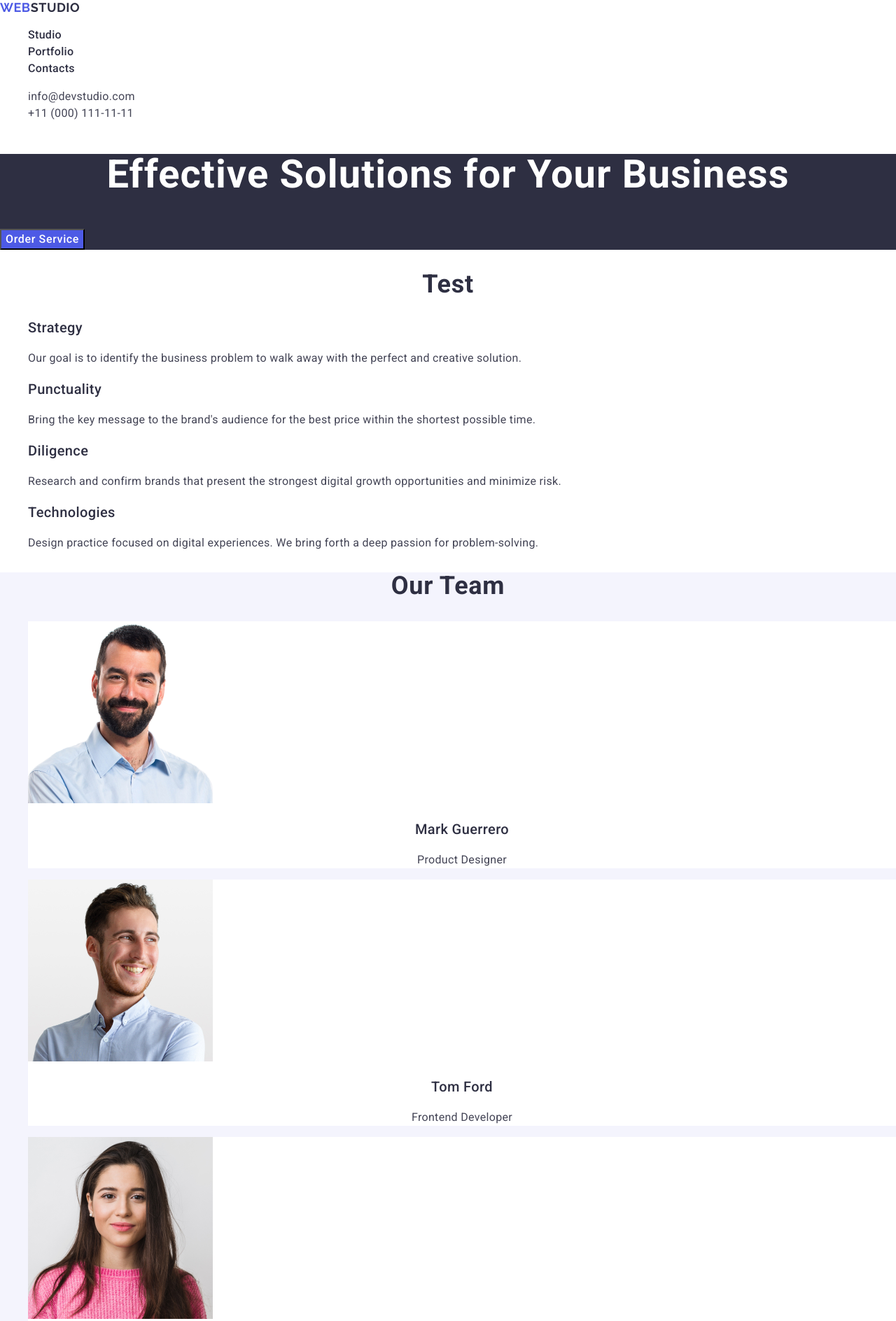
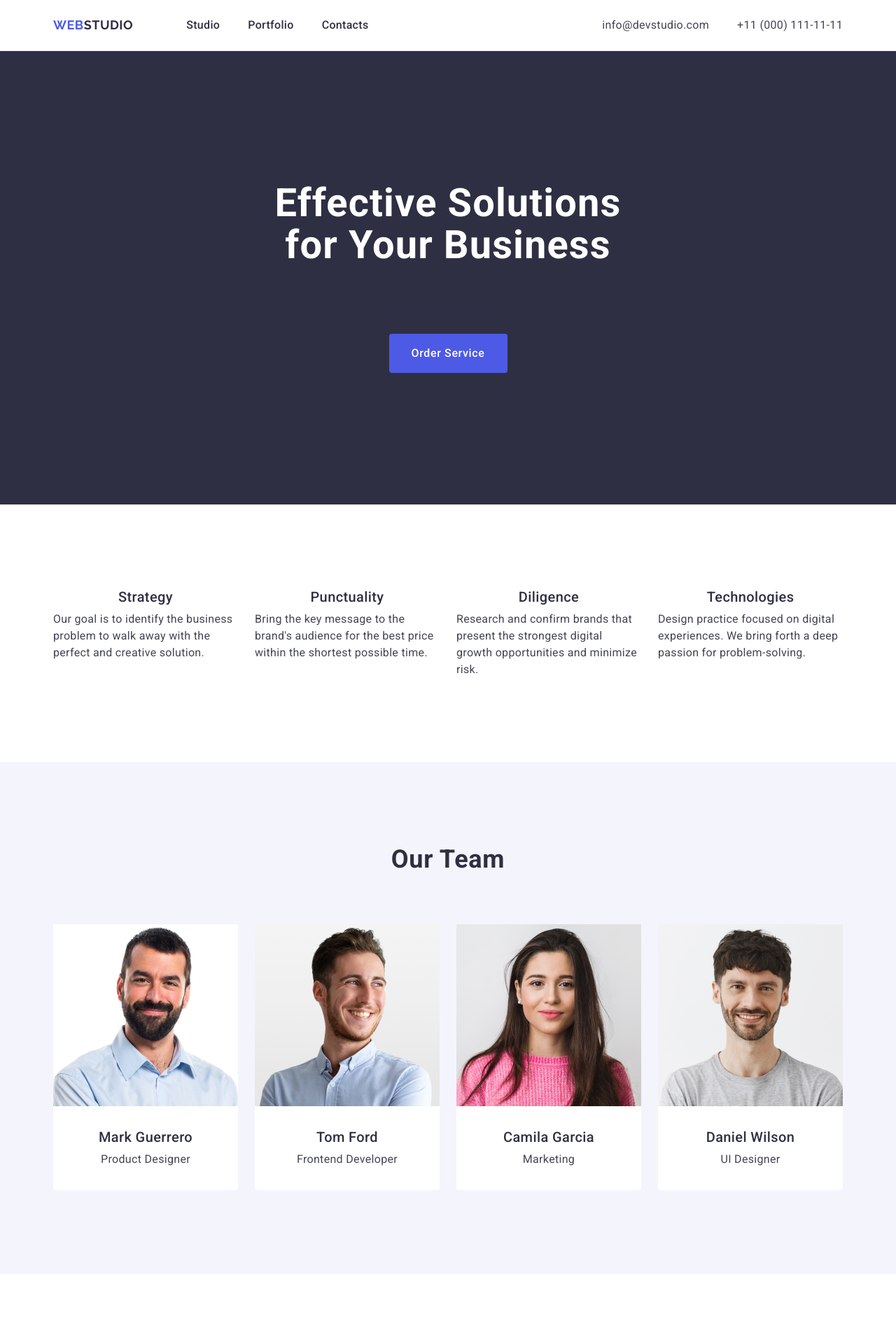
Before and after one commit to DmutroDub/goit-markup-hw-3, a plain HTML site: page index.html in a window 1280 px wide. Shown: the top 1888 px of the page at 70% size. Drawn offline with nearby package versions, Linux system fonts and the light colour scheme.

Commit message:
new file

```diff
--- a/css/styles.css
+++ b/css/styles.css
@@ -1,15 +1,25 @@
-/* Загальні стилі */
+/* general styles */
 
 
 body {
+  color: #434455;
+    background-color: #ffffff;
     font-family: "Roboto", sans-serif;
-  background-color: #fff;
-  color: #434455;
+    font-size: 16px;
+    font-style: normal;
+    line-height: 1.5;
+    letter-spacing: 2%;
+}
+
+p,h1,h2,h3,h4,h5,h6 {
+margin: 0;
 }
 
 ul,
 ol {
   list-style: none;
+  margin: 0;
+  padding-left: 0;
 }
 
 a {
@@ -18,6 +28,7 @@ a {
 
 button {
   cursor: pointer;
+  min-width: 169px;
 }
 
 button:hover,
@@ -25,15 +36,41 @@ button:focus {
   background-color: #3b47c4;
 }
 
+img {
+  display: block;
+    max-width: 100%;
+      height: auto;
+}
+
+.container {
+  width: 1158px;
+  padding: 0 15px;
+  margin: 0 auto;
+}
+
+
 /* #region header */
+
 
 .header {
   background-color: #fff;
+  padding-top: ;
+  padding-bottom: ;
+  border-bottom: 1px solid #e7e9fc;
 }
 
-.header-nav {}
+.header-container {
+  display: flex;
+  align-items: center;
+}
+
+.header-nav {
+  display: flex;
+  align-items: center;
+}
 
 .nav-logo-header {
+
   font-family: "Raleway", sans-serif;
   font-weight: 700;
   font-size: 18px;
@@ -41,6 +78,7 @@ button:focus {
   letter-spacing: 0.03em;
   text-transform: uppercase;
   color: #4d5ae5;
+  margin-right: 76px;
 }
 
 .logo-style-header {
@@ -53,7 +91,10 @@ button:focus {
   color: #2e2f42;
 }
 
-.header-nav-list {}
+.header-nav-list {
+  display: flex;
+  gap: 40px;
+}
 
 .header-nav-item {}
 
@@ -64,6 +105,9 @@ button:focus {
   line-height: 1.5;
   letter-spacing: 0.02em;
   color: #2e2f42;
+  padding: 24px 0;
+  display: inline-block;
+  padding: 24px 0;
 }
 
 .item-nav-link:hover,
@@ -73,9 +117,14 @@ button:focus {
 
 .header-contacts {
   font-style: normal;
+  margin-left: auto;
+
 }
 
-.header-contacts-list {}
+.header-contacts-list {
+  display: flex;
+  gap: 40px;
+}
 
 .header-contacts-item {}
 
@@ -96,26 +145,45 @@ button:focus {
 /* #endregion header */
 
 /* #region hero */
+
 .hero {
+  padding: 188px 0;
   background-color: #2e2f42;
 }
 
+.hero .container {
+  display: flex;
+  flex-direction: column;
+  align-items: center;
+  gap: 48px;
+}
+
 .hero-title {
+    max-width: 496px;
+    margin-bottom: 48px;
+    margin-left: auto;
+    margin-right: auto;
+    color: #ffffff;
+    text-align: center;
+    font-size: 56px;
     font-weight: 700;
-  font-size: 56px;
     line-height: 1.07;
     letter-spacing: 0.02em;
-  text-align: center;
-  color: #fff;
   }
 
 .hero-btn {
+  display: block;
+    min-width: 169px;
+    height: 56px;
+    margin: 0 auto;
+    border: none;
+    border-radius: 4px;
+    background-color: #4d5ae5;
+    cursor: pointer;
+    color: #ffffff;
     font-weight: 500;
-  font-size: 16px;
     line-height: 1.5;
     letter-spacing: 0.04em;
-  color: #fff;
-  background-color: #4d5ae5;
 }
 
 .hero-btn:hover,
@@ -127,23 +195,38 @@ button:focus {
 
 
 /* #region test */
-.test {}
+.test {
+  padding: 120px 0;
+}
 
 .test-title {
+  margin-bottom: 72px;
+    color: #2e2f42;
+    text-align: center;
+    font-size: 36px;
     font-weight: 700;
-  font-size: 36px;
     line-height: 1.11;
     letter-spacing: 0.02em;
-  text-align: center;
-  color: #2e2f42;
+    text-transform: capitalize;
+}
+
+.test-list{
+display: flex;
+  gap: 24px;
+}
+
+.test-item{
+  flex-basis: calc((100% - 72px) / 4);
 }
 
 .test-subtitle {
+margin-bottom: 8px;
+  color: #2e2f42;
+  text-align: center;
+  font-size: 20px;
   font-weight: 500;
-  font-size: 20px;
   line-height: 1.2;
   letter-spacing: 0.02em;
-  color: #2e2f42;
 }
 
 .test-item-text {
@@ -154,10 +237,24 @@ button:focus {
   color: #434455;
 }
 
+.visually-hidden {
+  position: absolute;
+  width: 1px;
+  height: 1px;
+  margin: -1px;
+  border: 0;
+  padding: 0;
+  white-space: nowrap;
+  clip-path: inset(100%);
+  clip: rect(0 0 0 0);
+  overflow: hidden;
+}
+
 /* #eanregion test */
 
 /* region team */
 .team {
+  padding: 120px 0;
   background-color: #f4f4fd;
 }
 
@@ -169,15 +266,27 @@ button:focus {
   text-align: center;
   color: #2e2f42;
   text-transform: capitalize;
+  margin: 0 auto;
+  margin-bottom: 72px;
 }
 
-.team-list {}
+.team-list {
+  display: flex;
+    gap: 24px;
+}
 
 .team-item {
-  background-color: #fff;
+  width: calc((100% - 72px) / 4);
+    border-radius: 0px 0px 4px 4px;
+    background-color: #ffffff;
+}
+
+.team-card-content {
+  padding: 32px 0;
 }
 
 .team-subtitle {
+  margin-bottom: 8px;
   font-weight: 500;
   font-size: 20px;
   line-height: 1.2;
@@ -198,7 +307,9 @@ button:focus {
 /* endregion team */
 
 /* #region portfolio */
-.portfolio {}
+.portfolio {
+  padding: 120px 0;
+}
 
 
 .portfolio-title {
@@ -211,9 +322,16 @@ button:focus {
   text-transform: capitalize;
 }
 
-.portfolio-list {}
+.portfolio-list {
+  display: flex;
+    flex-wrap: wrap;
+    column-gap: 24px;
+    row-gap: 48px
+}
 
-.portfolio-item {}
+.portfolio-item {
+    width: calc((100% - 48px) / 3);
+}
 
 .portfolio-subtitle {
   font-weight: 500;
@@ -231,14 +349,23 @@ button:focus {
   color: #434455;
 }
 
+.portfolio-card-content {
+  padding: 32px 16px;
+  border: 1px solid #e7e9fc;
+  border-top: none;
+}
+
 /* #endregion portfolio */
 
 /* #region footer */
 .footer {
+  padding: 100px 0;
   background-color: #2e2f42;
 }
 
 .logo-footer {
+  display: inline-block;
+  margin-bottom: 16px;
   font-family: "Raleway", sans-serif;
   font-weight: 700;
     font-size: 18px;
@@ -264,4 +391,7 @@ button:focus {
   line-height: 1.5;
   letter-spacing: 0.02em;
   color: #f4f4fd;
+  max-width: 264px;
+    line-height: 1.5;
+    letter-spacing: 0.02em;
 }
--- a/index.html
+++ b/index.html
@@ -18,6 +18,7 @@
 
 <body>
   <header class="header">
+    <div class="container header-container">
       <nav class="header-nav">
         <a class="nav-logo-header" href="./index.html">Web<span class="logo-style-header">Studio</span></a>
         <ul class="header-nav-list">
@@ -35,20 +36,23 @@
           </li>
         </ul>
       </address>
+    </div>
   </header>
-  <main>
 
   <!--buton Order Servic-->
-
+  <main>
     <section class="hero">
+      <div class="container">
         <h1 class="hero-title">Effective Solutions for Your Business</h1>
         <button class="hero-btn" type="button">Order Service</button>
+      </div>
     </section>
 
     <!--Опис-->
 
     <section class="test">
-      <h2 class="test-title">Test</h2>
+      <div class="container">
+        <h2 class="visually-hidden">Test</h2>
         <ul class="test-list">
           <li class="test-item">
             <h3 class="test-subtitle">Strategy</h3>
@@ -57,21 +61,21 @@
               problem to walk away with the perfect and creative solution.
             </p>
           </li>
-        <li>
+          <li class="test-item">
             <h3 class="test-subtitle">Punctuality</h3>
             <p class="test-item-text">
               Bring the key message to the brand's audience for the best price within the shortest possible
               time.
             </p>
           </li>
-        <li>
+          <li class="test-item">
             <h3 class="test-subtitle">Diligence</h3>
             <p class="test-item-text">
               Research and confirm brands that present the strongest digital growth opportunities and minimize
               risk.
             </p>
           </li>
-        <li>
+          <li class="test-item">
             <h3 class="test-subtitle">Technologies</h3>
             <p class="test-item-text">
               Design practice focused on digital experiences. We bring forth a deep passion for
@@ -79,79 +83,106 @@
             </p>
           </li>
         </ul>
+      </div>
     </section>
 
     <!--Team-->
 
     <section class="team">
+      <div class="container">
         <h2 class="team-title">Our Team</h2>
         <ul class="team-list">
           <li class="team-item">
             <img src="./images/img-1.jpg" width="264" height="260" alt="photo-Mark Guerrero" />
+            <div class="team-card-content">
               <h3 class="team-subtitle">Mark Guerrero</h3>
               <p class="team-item-text">Product Designer</p>
+            </div>
           </li>
           <li class="team-item">
             <img src="./images/img-2.jpg" width="264" height="260" alt="photo-Tom Ford" />
+            <div class="team-card-content">
               <h3 class="team-subtitle">Tom Ford</h3>
               <p class="team-item-text">Frontend Developer</p>
+            </div>
           </li>
           <li class="team-item">
             <img src="./images/img-3.jpg" width="264" height="260" alt="photo-Camila Garcia" />
+            <div class="team-card-content">
               <h3 class="team-subtitle">Camila Garcia</h3>
               <p class="team-item-text">Marketing</p>
+            </div>
           </li>
           <li class="team-item">
             <img src="./images/img-4.jpg" width="264" height="260" alt="photo-Daniel Wilson" />
+            <div class="team-card-content">
               <h3 class="team-subtitle">Daniel Wilson</h3>
               <p class="team-item-text">UI Designer</p>
+            </div>
           </li>
         </ul>
+      </div>
     </section>
 
     <!--портфоліо-->
 
     <section class="portfolio" id="portfolio">
+      <div class="container">
         <h2 class="portfolio-title">Our Portfolio</h2>
         <ul class="portfolio-list">
           <li class="portfolio-item">
             <img src="./images/img-bankapp.jpg" width="360" height="420" alt="photo-Bank App" />
+            <div class="portfolio-card-content">
               <h3 class="portfolio-subtitle">Banking App</h3>
               <p class="portfolio-item-text">App</p>
+            </div>
           </li>
-        <li>
+          <li class="portfolio-item">
             <img src="./images/img-payment.jpg" width="360" height="300" alt="photo-Cashless Payment" />
+            <div class="portfolio-card-content">
               <h3 class="portfolio-subtitle">Cashless Payment</h3>
               <p class="portfolio-item-text">Marketing</p>
+            </div>
           </li>
-        <li>
+          <li class="portfolio-item">
             <img src="./images/img-meditationapp.jpg" width="360" height="300" alt="photo-Meditation App" />
+            <div class="portfolio-card-content">
               <h3 class="portfolio-subtitle">Meditation App</h3>
               <p class="portfolio-item-text">App</p>
+            </div>
           </li>
-        <li>
+          <li class="portfolio-item">
             <img src="./images/img-taxi.jpg" width="360" height="300" alt="photo-Taxi Service" />
+            <div class="portfolio-card-content">
               <h3 class="portfolio-subtitle">Taxi Service</h3>
               <p class="portfolio-item-text">Marketing</p>
+            </div>
           </li>
-        <li>
+          <li class="portfolio-item">
             <img src="./images/img-screen.jpg" width="360" height="300" alt="photo-Screen Illustrations" />
+            <div class="portfolio-card-content">
               <h3 class="portfolio-subtitle">Screen Illustrations</h3>
               <p class="portfolio-item-text">Design</p>
+            </div>
           </li>
-        <li>
+          <li class="portfolio-item">
             <img src="./images/img-online.jpg" width="360" height="300" alt="photo-Online Courses" />
+            <div class="portfolio-card-content">
               <h3 class="portfolio-subtitle">Online Courses</h3>
               <p class="portfolio-item-text">Marketing</p>
+            </div>
           </li>
         </ul>
+      </div>
     </section>
   </main>
   <footer class="footer">
+    <div class="container">
       <a class="logo-footer" href="./index.html">Web<span class="logo-style-footer">Studio</span></a>
       <p class="footer-text">
         Increase the flow of customers and sales for your business with digital marketing & growth solutions.
       </p>
+    </div>
   </footer>
 </body>
 
```
Lines whose indentation alone changed are shown as unchanged.
